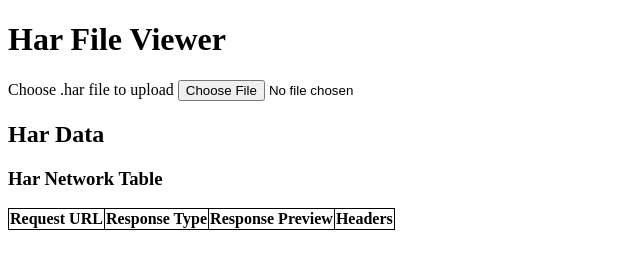
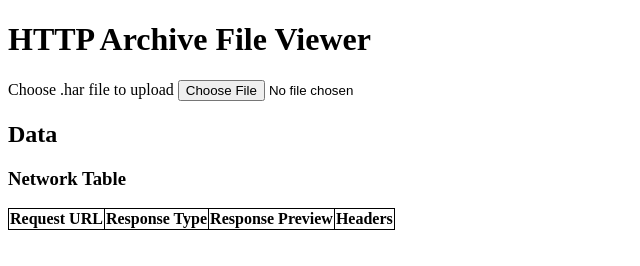
Before and after one commit to tylersanbar/HarViewer, a plain HTML site: page index.html in a window 1280 px wide. Shown: the whole page, without its empty margins (0-640 px from the left). Drawn offline with Linux system fonts and the light colour scheme.

Commit message:
Text changes

```diff
--- a/index.html
+++ b/index.html
@@ -5,15 +5,15 @@
         <script src="js/index.js" type="module"></script>
     </head>
     <body>
-        <h1>Har File Viewer</h1>
+        <h1>HTTP Archive File Viewer</h1>
         <div>
             <label for="harInput">Choose .har file to upload</label>
             <input type="file" id="harInput" accept=".har" />
         </div>
         <div>
-            <h2>Har Data</h2>
+            <h2>Data</h2>
             <div>
-                <h3>Har Network Table</h3>
+                <h3>Network Table</h3>
                 <table id="har-data-table">
                     <tc>
                         <th>Request URL</th>
```
